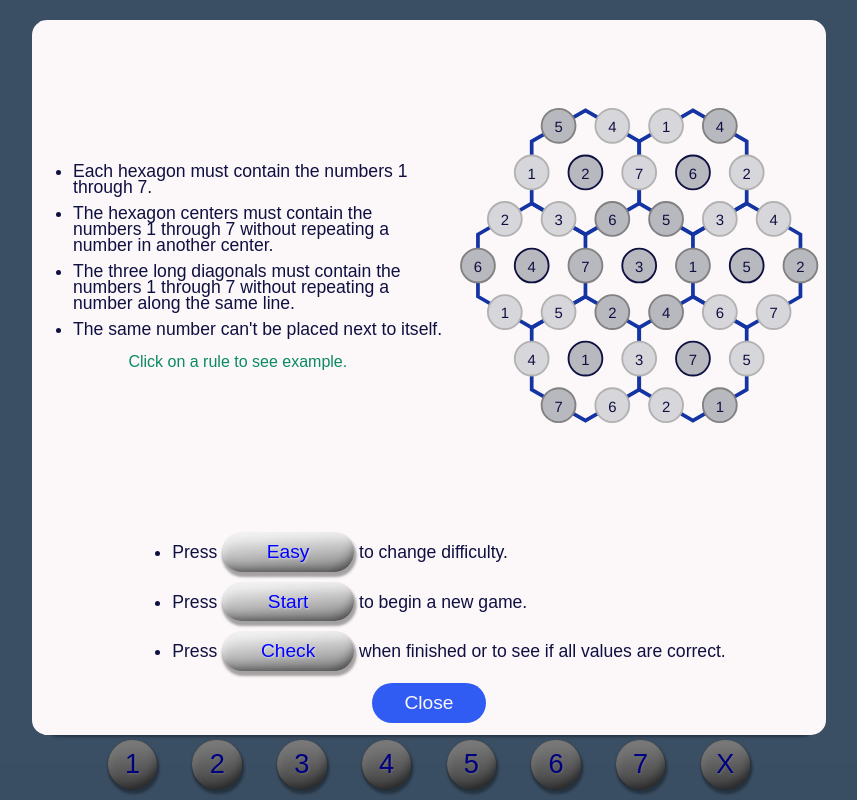
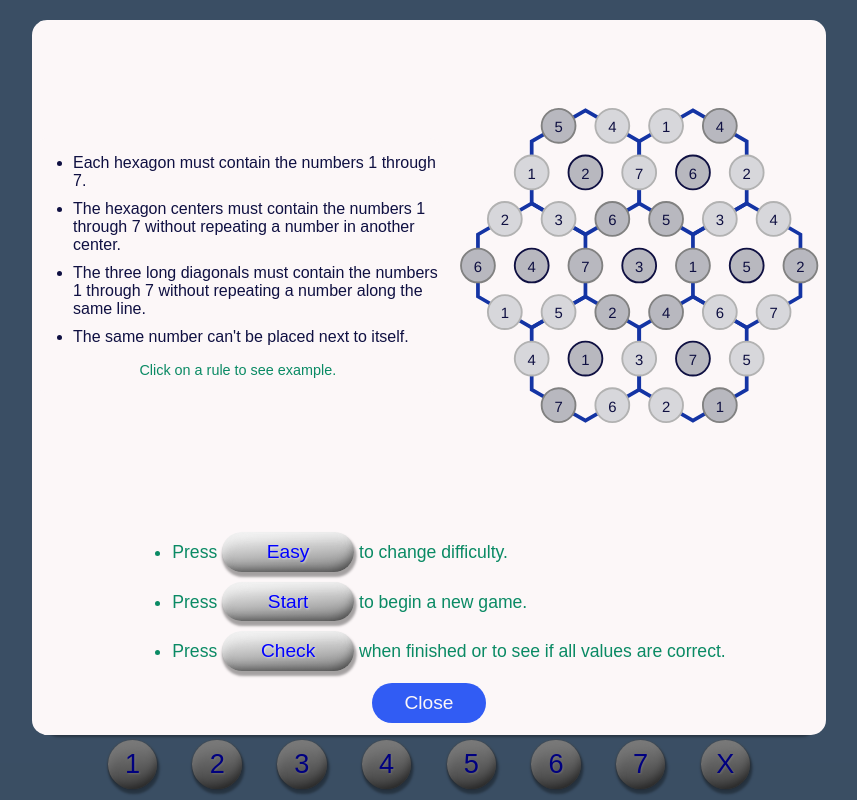
Before and after one commit to jderouin1969/game-app, a React (Vite) app: page / in a window 1280 px wide. Both pictures are taken after a click on the button "Directions". Shown: the whole page, without its empty margins (211-1068 px from the left). Built offline with nearby package versions, Linux system fonts and the light colour scheme.

Commit message:
One More Font

```diff
--- a/src/App.css
+++ b/src/App.css
@@ -29,6 +29,7 @@
   --offWhite: #fcf7f8;
   --stop: 0%;
   --stopChange: 7.5%;
+  --text-directions: 1rem;
   --text-base: 1rem;
   --text-lg: 1.1rem;
   --text-xl: 1.7rem;
@@ -127,8 +128,8 @@ code {
   background-color: var(--offWhite);
   color: var(--fontDark);
   border-radius: 15px;
-  font-family: Arial; font-size: var(--text-base);
-  line-height: 1rem;
+  font-family: Arial; font-size: var(--text-directions);
+  line-height: var(--tex-directions);
   display: flex;
   flex-direction: column;
   align-self: center;
@@ -149,7 +150,7 @@ code {
 }
 .directions-game-list {
   background-color: var(--offWhite);
-  color: var(--fontDark);
+  color: var(--fontGreen);
   display: flex;
   flex-direction: column;
   gap: 10px;
--- a/src/App.jsx
+++ b/src/App.jsx
@@ -33,10 +33,12 @@ function HexaduGame(){
   function setDynamicSize() {
     const gameSize = Math.min(window.innerWidth, window.innerHeight) * .99;
     if (window.innerWidth > window.innerHeight){
+      document.documentElement.style.setProperty('--text-directions', '1.2rem');
       document.documentElement.style.setProperty('--text-base', '1.1rem');
       document.documentElement.style.setProperty('--text-lg', '1.2rem');
       document.documentElement.style.setProperty('--text-xl', '1.7rem');
     } else {
+      document.documentElement.style.setProperty('--text-directions', '.8rem');
       document.documentElement.style.setProperty('--text-base', '.9rem');
       document.documentElement.style.setProperty('--text-lg', '1rem');
       document.documentElement.style.setProperty('--text-xl', '1.6rem');
--- a/src/components/modals.jsx
+++ b/src/components/modals.jsx
@@ -147,7 +147,7 @@ export function DirectionsDialog(props) {
               onMouseOut={() => handleMouseOut()}>
               The same number can't be placed next to itself.</li>
           </ul>
-          <p style={{color: data.color.fontGreen, fontSize: '1rem',
+          <p style={{color: data.color.fontGreen, fontSize: '.9rem',
             marginTop: '0', paddingTop: '0', textAlign: 'center'}}>
             Click on a rule to see example.
           </p>
```
Also changed, not shown: 4 other files (tests, documents, lock files or other folders).
